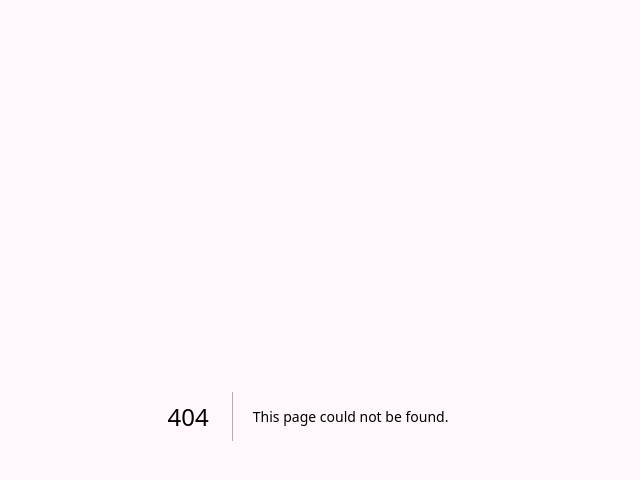
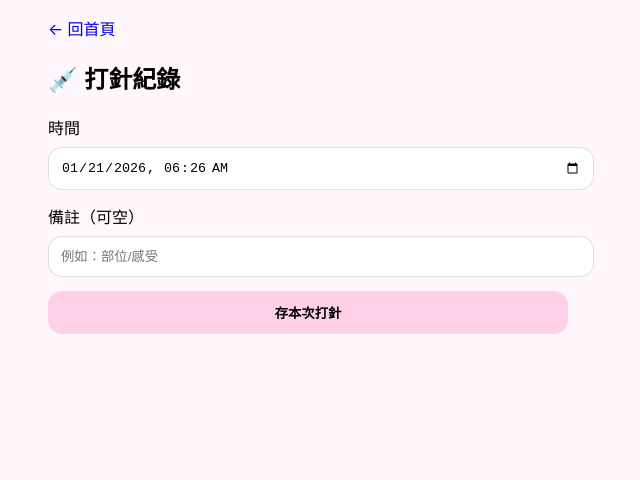
Before and after one commit to Bella0519/body-management-pwa, a Next.js app: page /injection in a window 1280 px wide. Before the commit this address had no page. Shown: the top 480 px of the page, without its empty margins (332-972 px from the left). Built offline with nearby package versions, Linux system fonts and the light colour scheme; no server answers.

Commit message:
Create page.jsx

```diff
--- /dev/null
+++ b/app/injection/page.jsx
@@ -0,0 +1,59 @@
+"use client";
+import { useEffect, useState } from "react";
+import { supabase } from "../../lib/supabase";
+
+export default function InjectionPage() {
+  const [userId, setUserId] = useState(null);
+  const [occurredAt, setOccurredAt] = useState(() => new Date().toISOString().slice(0,16));
+  const [note, setNote] = useState("");
+
+  useEffect(() => {
+    supabase.auth.getSession().then(({ data }) => setUserId(data.session?.user?.id ?? null));
+  }, []);
+
+  async function save() {
+    if (!userId) return alert("請先登入");
+    const { error } = await supabase.from("injections").insert({
+      user_id: userId,
+      occurred_at: new Date(occurredAt).toISOString(),
+      drug_name: "週四打針",
+      note: note || null,
+    });
+    if (error) return alert(error.message);
+    alert("已存打針～");
+    setNote("");
+  }
+
+  return (
+    <div>
+      <a href="/" style={{ textDecoration: "none" }}>← 回首頁</a>
+      <h2>💉 打針紀錄</h2>
+
+      <label>時間</label>
+      <input type="datetime-local" value={occurredAt} onChange={(e) => setOccurredAt(e.target.value)} style={inputStyle} />
+
+      <label>備註（可空）</label>
+      <input value={note} onChange={(e) => setNote(e.target.value)} placeholder="例如：部位/感受" style={inputStyle} />
+
+      <button onClick={save} style={btnStyle}>存本次打針</button>
+    </div>
+  );
+}
+
+const inputStyle = {
+  width: "100%",
+  padding: 12,
+  borderRadius: 14,
+  border: "1px solid rgba(0,0,0,0.12)",
+  margin: "8px 0 14px",
+  background: "white",
+};
+
+const btnStyle = {
+  width: "100%",
+  padding: 12,
+  borderRadius: 14,
+  border: "none",
+  background: "#ffd1e8",
+  fontWeight: 800,
+};
```
